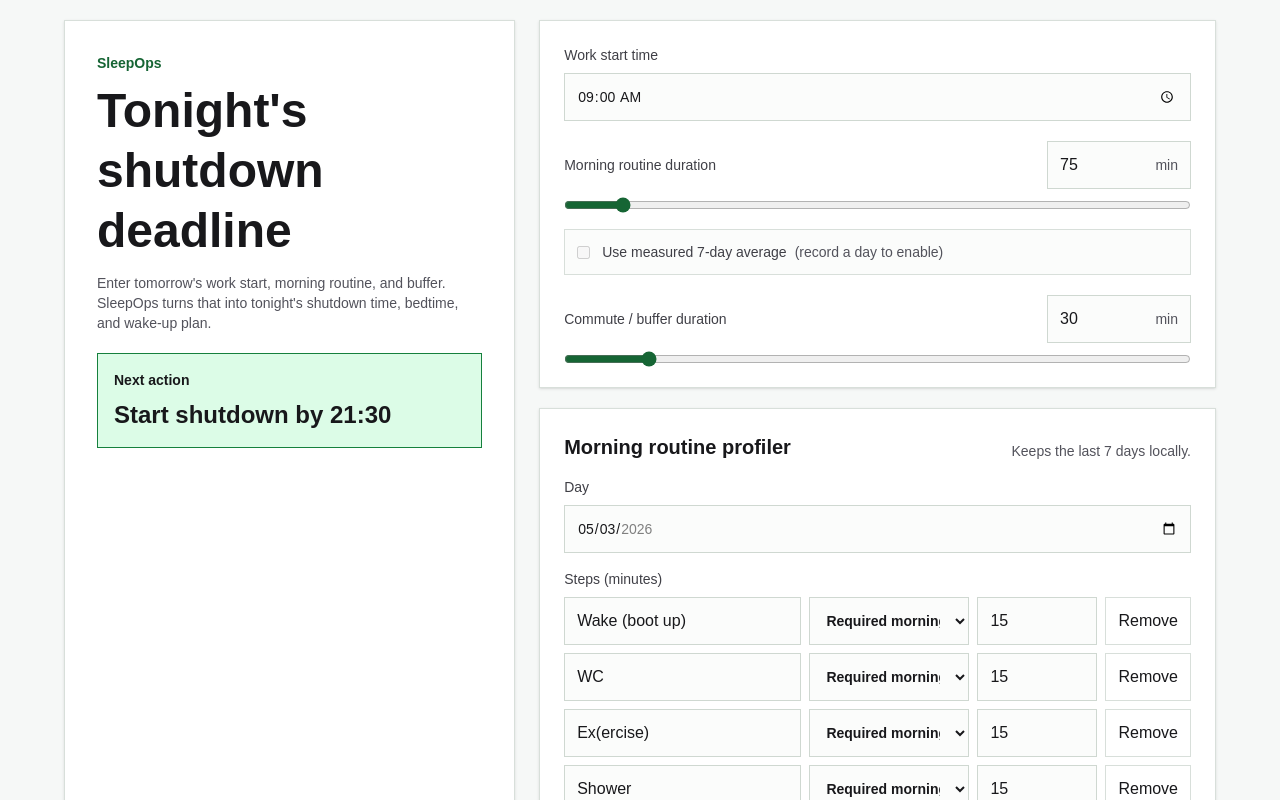
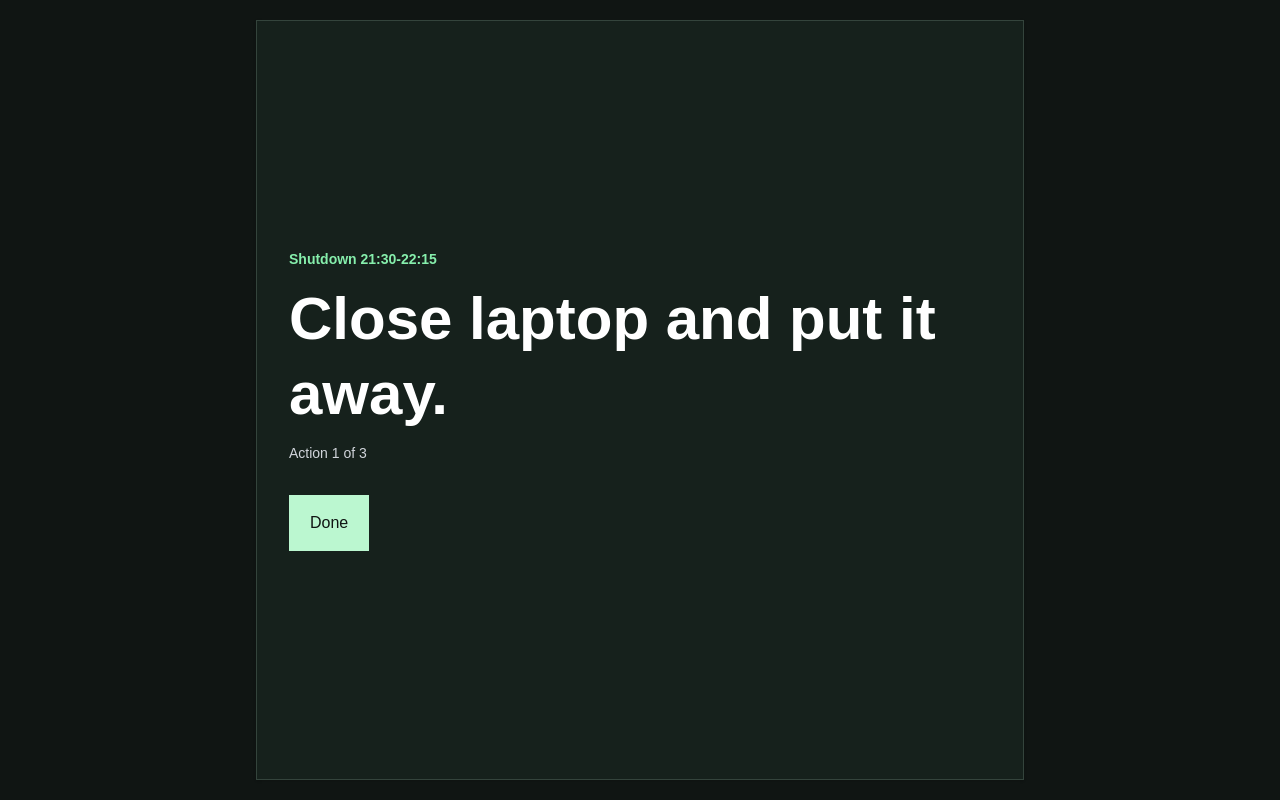
Before and after one commit to mathemage/SleepOps, a Next.js app in the folder sleepops/: page / in a window 1280 px wide. Shown: the top 800 px of the page. Built offline with nearby package versions, Linux system fonts and the light colour scheme.

Commit message:
feat(shutdown): Add evening shutdown assistant #15

```diff
--- a/sleepops/src/app/sleep-compiler.tsx
+++ b/sleepops/src/app/sleep-compiler.tsx
@@ -3,8 +3,15 @@
 import { useEffect, useMemo, useState, useSyncExternalStore } from "react";
 import {
   REQUIRED_SLEEP_MINUTES,
+  buildShutdownActions,
+  buildShutdownWindow,
   buildSleepSchedule,
+  formatClockTime,
   formatDuration,
+  getShutdownProgress,
+  isShutdownWindowActive,
+  type ShutdownProgress,
+  type ShutdownWindow,
 } from "@/lib/sleep";
 import {
   addStep,
@@ -51,6 +58,9 @@ export function SleepCompiler() {
   const [useProfiledMorningRoutine, setUseProfiledMorningRoutine] =
     useState(false);
   const [commuteBufferMinutes, setCommuteBufferMinutes] = useState(30);
+  const [shutdownPreviewMode, setShutdownPreviewMode] = useState(false);
+  const [completedShutdownActions, setCompletedShutdownActions] = useState(0);
+  const currentTime = useCurrentClockTime();
 
   const { recordDateKey, retainedStartKey, setRecordDateKey, todayKey } =
     useProfilerDateKeys();
@@ -129,10 +139,64 @@ export function SleepCompiler() {
   );
 
   const hasWarning = schedule.constraintWarning !== null;
+  const shutdownWindow = useMemo(
+    () =>
+      buildShutdownWindow({
+        lightsOutTime: schedule.latestBedtime,
+        shutdownMinutes: schedule.shutdownMinutes,
+      }),
+    [schedule.latestBedtime, schedule.shutdownMinutes],
+  );
+  const shutdownActions = useMemo(
+    () =>
+      buildShutdownActions({
+        eveningTasks: routineCompression.eveningTasks,
+        eveningPreparationTasks: routineCompression.eveningPreparationTasks,
+      }),
+    [
+      routineCompression.eveningTasks,
+      routineCompression.eveningPreparationTasks,
+    ],
+  );
+  const shutdownProgress = useMemo(
+    () => getShutdownProgress(shutdownActions, completedShutdownActions),
+    [shutdownActions, completedShutdownActions],
+  );
+  const isShutdownActive =
+    currentTime !== null && isShutdownWindowActive(shutdownWindow, currentTime);
+  const showShutdownAssistant =
+    shutdownPreviewMode || (!hasWarning && isShutdownActive);
+
   const applyCompressedRoutine = () => {
     setManualMorningRoutineMinutes(routineCompression.minimumMorningMinutes);
     setUseProfiledMorningRoutine(false);
   };
+
+  const enterShutdownPreview = () => {
+    setCompletedShutdownActions(0);
+    setShutdownPreviewMode(true);
+  };
+
+  const exitShutdownPreview = () => {
+    setShutdownPreviewMode(false);
+    setCompletedShutdownActions(0);
+  };
+
+  if (showShutdownAssistant) {
+    return (
+      <ShutdownAssistant
+        isPreview={shutdownPreviewMode}
+        onAdvance={() =>
+          setCompletedShutdownActions((current) =>
+            Math.min(current + 1, shutdownActions.length),
+          )
+        }
+        onExitPreview={exitShutdownPreview}
+        progress={shutdownProgress}
+        window={shutdownWindow}
+      />
+    );
+  }
 
   const results = [
     { label: "Wake time", value: schedule.wakeTime },
@@ -204,6 +268,14 @@ export function SleepCompiler() {
                   : `Start shutdown by ${schedule.shutdownStartTime}`}
               </p>
             </div>
+
+            <button
+              className="h-12 w-full border border-[#166534] bg-[#166534] px-4 text-sm font-semibold text-white hover:bg-[#14532d] sm:w-auto"
+              onClick={enterShutdownPreview}
+              type="button"
+            >
+              Preview shutdown mode
+            </button>
           </div>
 
           <div className="grid gap-3 text-sm text-[#52525b]">
@@ -580,6 +652,67 @@ type DurationControlProps = {
   disabled?: boolean;
 };
 
+function ShutdownAssistant({
+  isPreview,
+  onAdvance,
+  onExitPreview,
+  progress,
+  window: shutdownWindow,
+}: {
+  isPreview: boolean;
+  onAdvance: () => void;
+  onExitPreview: () => void;
+  progress: ShutdownProgress;
+  window: ShutdownWindow;
+}) {
+  const isComplete = progress.status === "complete";
+  const actionNumber = progress.completedActions + 1;
+
+  return (
+    <main className="min-h-screen bg-[#101513] px-4 py-5 text-white sm:px-6 lg:px-8">
+      <section
+        aria-label="Evening shutdown assistant"
+        className="mx-auto flex min-h-[calc(100vh-2.5rem)] w-full max-w-3xl flex-col justify-center gap-8 border border-[#34443c] bg-[#16211c] p-5 shadow-sm sm:p-8"
+      >
+        <div className="space-y-3">
+          <p className="text-sm font-semibold text-[#86efac]">
+            Shutdown {shutdownWindow.shutdownStartTime}-{shutdownWindow.lightsOutTime}
+          </p>
+          <h1 className="text-4xl font-semibold leading-tight sm:text-6xl">
+            {isComplete ? "Lights out" : progress.action.label}
+          </h1>
+          <p className="text-sm text-[#d1d5db]">
+            {isComplete
+              ? "Shutdown complete. Go to bed now."
+              : `Action ${actionNumber} of ${progress.totalActions}`}
+          </p>
+        </div>
+
+        <div className="flex flex-col gap-3 sm:flex-row">
+          {progress.status === "active" ? (
+            <button
+              className="h-14 border border-[#bbf7d0] bg-[#bbf7d0] px-5 text-base font-semibold text-[#101513] hover:bg-[#86efac]"
+              onClick={onAdvance}
+              type="button"
+            >
+              Done
+            </button>
+          ) : null}
+          {isPreview ? (
+            <button
+              className="h-14 border border-[#4b5f55] bg-transparent px-5 text-base font-semibold text-white hover:bg-[#1f2d27]"
+              onClick={onExitPreview}
+              type="button"
+            >
+              Back to planning
+            </button>
+          ) : null}
+        </div>
+      </section>
+    </main>
+  );
+}
+
 function CompressionBlock({
   emptyText,
   listLabel,
@@ -749,6 +882,24 @@ function makeStepId(): string {
   }
 
   return `step_${Math.random().toString(16).slice(2)}${Date.now().toString(16)}`;
+}
+
+function useCurrentClockTime(): string | null {
+  const [currentTime, setCurrentTime] = useState<string | null>(null);
+
+  useEffect(() => {
+    const updateCurrentTime = () => {
+      const now = new Date();
+      setCurrentTime(formatClockTime(now.getHours() * 60 + now.getMinutes()));
+    };
+
+    updateCurrentTime();
+    const intervalId = setInterval(updateCurrentTime, 30_000);
+
+    return () => clearInterval(intervalId);
+  }, []);
+
+  return currentTime;
 }
 
 function useProfilerDateKeys() {
--- a/sleepops/src/lib/sleep/index.ts
+++ b/sleepops/src/lib/sleep/index.ts
@@ -9,3 +9,16 @@ export {
   type SleepSchedule,
   type SleepScheduleInput,
 } from "./schedule";
+export {
+  MAX_SHUTDOWN_MINUTES,
+  MIN_SHUTDOWN_MINUTES,
+  buildShutdownActions,
+  buildShutdownWindow,
+  getShutdownProgress,
+  isShutdownWindowActive,
+  type ShutdownAction,
+  type ShutdownProgress,
+  type ShutdownRoutineTask,
+  type ShutdownWindow,
+  type ShutdownWindowInput,
+} from "./shutdown";
--- /dev/null
+++ b/sleepops/src/lib/sleep/shutdown.ts
@@ -0,0 +1,151 @@
+import { formatClockTime, parseClockTime } from "./schedule";
+
+export const MIN_SHUTDOWN_MINUTES = 45;
+export const MAX_SHUTDOWN_MINUTES = 75;
+
+export type ShutdownRoutineTask = {
+  stepId: string;
+  label: string;
+  minutes?: number;
+};
+
+export type ShutdownWindowInput = {
+  lightsOutTime: string;
+  shutdownMinutes: number;
+};
+
+export type ShutdownWindow = {
+  lightsOutTime: string;
+  shutdownStartTime: string;
+  shutdownMinutes: number;
+};
+
+export type ShutdownAction = {
+  id: string;
+  label: string;
+};
+
+export type ShutdownProgress =
+  | {
+      status: "active";
+      action: ShutdownAction;
+      completedActions: number;
+      totalActions: number;
+    }
+  | {
+      status: "complete";
+      action: null;
+      completedActions: number;
+      totalActions: number;
+    };
+
+export function buildShutdownWindow(
+  input: ShutdownWindowInput,
+): ShutdownWindow {
+  assertShutdownMinutes(input.shutdownMinutes);
+
+  const lightsOutMinutes = parseClockTime(input.lightsOutTime);
+
+  return {
+    lightsOutTime: input.lightsOutTime,
+    shutdownStartTime: formatClockTime(lightsOutMinutes - input.shutdownMinutes),
+    shutdownMinutes: input.shutdownMinutes,
+  };
+}
+
+export function isShutdownWindowActive(
+  window: ShutdownWindow,
+  currentTime: string,
+): boolean {
+  const startMinutes = parseClockTime(window.shutdownStartTime);
+  const endMinutes = parseClockTime(window.lightsOutTime);
+  const currentMinutes = parseClockTime(currentTime);
+
+  if (startMinutes < endMinutes) {
+    return currentMinutes >= startMinutes && currentMinutes < endMinutes;
+  }
+
+  return currentMinutes >= startMinutes || currentMinutes < endMinutes;
+}
+
+export function buildShutdownActions({
+  eveningTasks = [],
+  eveningPreparationTasks = [],
+}: {
+  eveningTasks?: ShutdownRoutineTask[];
+  eveningPreparationTasks?: ShutdownRoutineTask[];
+} = {}): ShutdownAction[] {
+  const taskActions = [
+    ...eveningTasks.map((task) => ({
+      id: `evening:${task.stepId}`,
+      label: `Do evening task: ${task.label}`,
+    })),
+    ...eveningPreparationTasks.map((task) => ({
+      id: `prep:${task.stepId}`,
+      label: `Prep for morning: ${task.label}`,
+    })),
+  ];
+
+  const hasBrushTeethAction = taskActions.some((action) =>
+    action.label.toLowerCase().includes("brush teeth"),
+  );
+
+  return [
+    {
+      id: "close-laptop",
+      label: "Close laptop and put it away.",
+    },
+    ...taskActions,
+    ...(hasBrushTeethAction
+      ? []
+      : [
+          {
+            id: "brush-teeth",
+            label: "Brush teeth.",
+          },
+        ]),
+    {
+      id: "lights-out",
+      label: "Get in bed and turn lights out.",
+    },
+  ];
+}
+
+export function getShutdownProgress(
+  actions: ShutdownAction[],
+  completedActions: number,
+): ShutdownProgress {
+  const totalActions = actions.length;
+  const safeCompletedActions = Math.min(
+    totalActions,
+    Math.max(0, Math.floor(completedActions)),
+  );
+
+  if (safeCompletedActions >= totalActions) {
+    return {
+      status: "complete",
+      action: null,
+      completedActions: safeCompletedActions,
+      totalActions,
+    };
+  }
+
+  return {
+    status: "active",
+    action: actions[safeCompletedActions],
+    completedActions: safeCompletedActions,
+    totalActions,
+  };
+}
+
+function assertShutdownMinutes(shutdownMinutes: number): void {
+  if (
+    !Number.isInteger(shutdownMinutes) ||
+    shutdownMinutes < MIN_SHUTDOWN_MINUTES ||
+    shutdownMinutes > MAX_SHUTDOWN_MINUTES
+  ) {
+    throw new RangeError(
+      `shutdownMinutes must be between ${MIN_SHUTDOWN_MINUTES} and ${MAX_SHUTDOWN_MINUTES}.`,
+    );
+  }
+}
```
Also changed, not shown: 2 other files (tests, documents, lock files or other folders).
